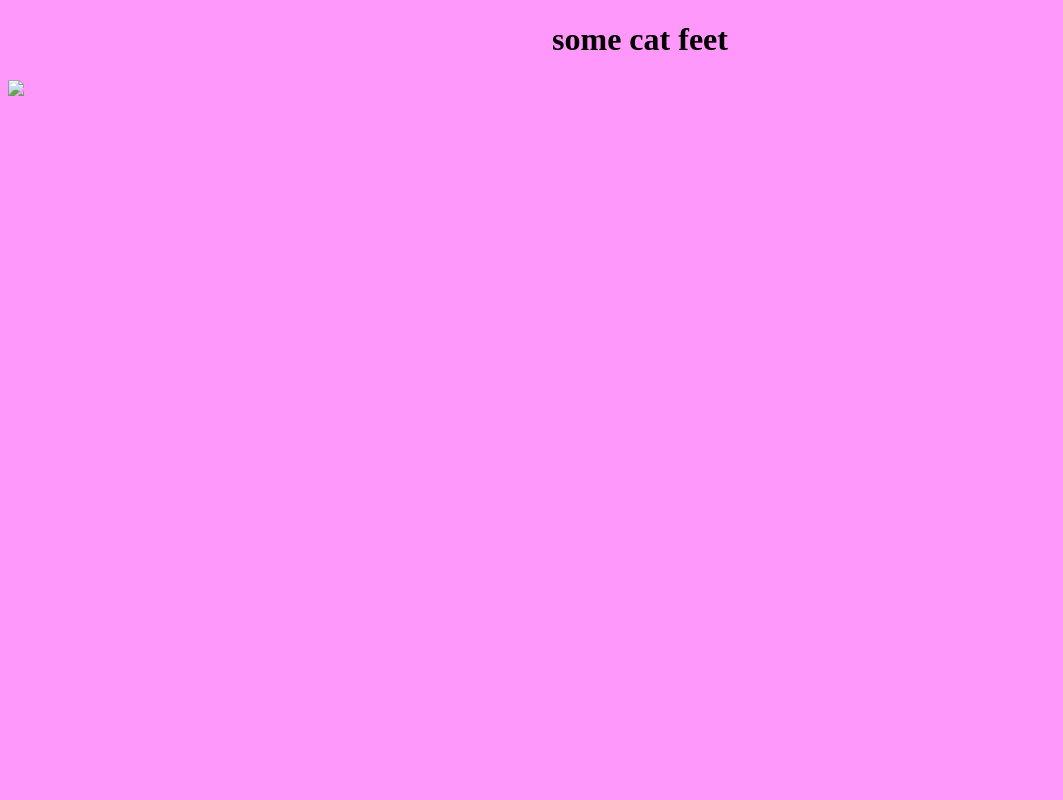
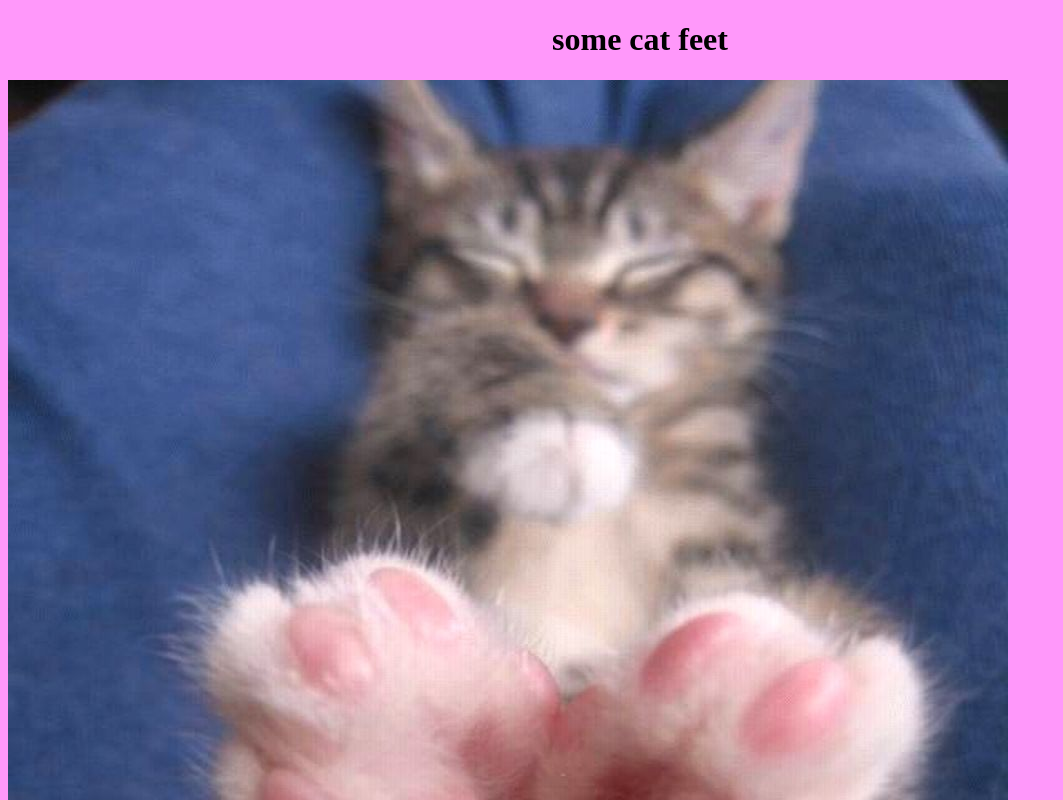
Before and after one commit to DonLampe/meine-webseite, a plain HTML site: page index.html in a window 1280 px wide. Shown: the top 800 px of the page, without its empty margins (0-1063 px from the left). Drawn offline with Linux system fonts and the light colour scheme.

Commit message:
Fix image source in index.html
Updated image source to include file extension.

```diff
--- a/index.html
+++ b/index.html
@@ -7,7 +7,7 @@
     </head>
     <body>
         <h1>some cat feet</h1>
-        <img src="./cat-feet">
+        <img src="./cat-feet.jpg">
     </body>
 
 </html>
```
